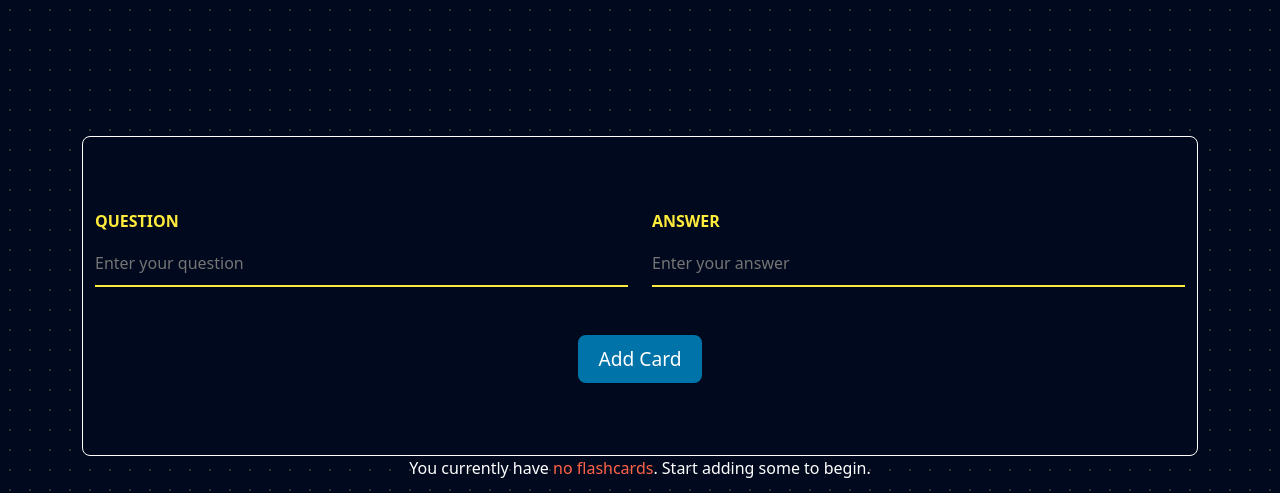
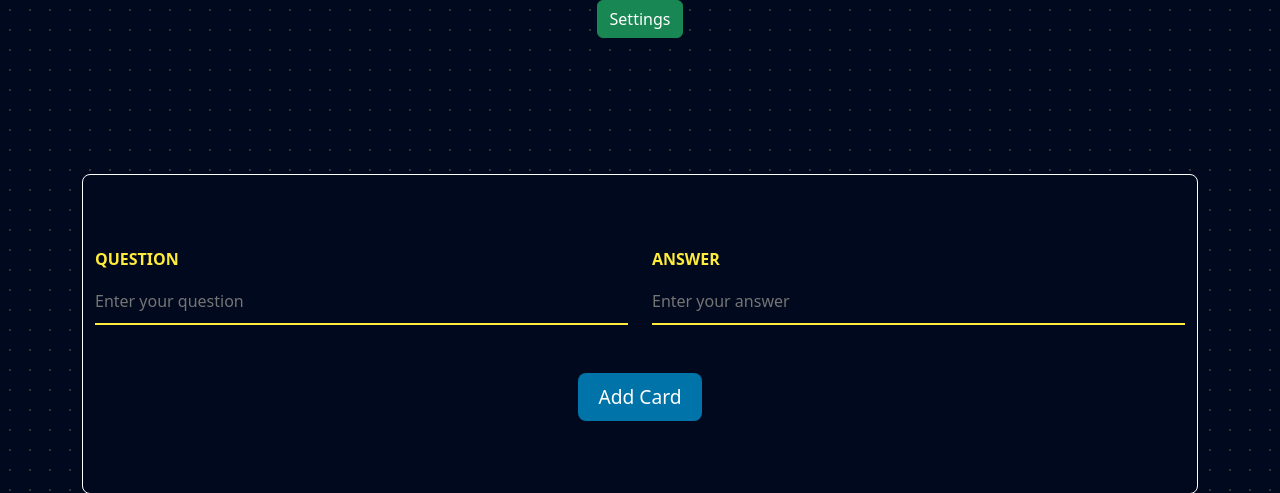
Before and after one commit to nberdi/Flashcard-App, a Flask app: template templates/flashcard_module.html in a window 1280 px wide. Shown: the top 493 px of the page. Run offline with Flask 3, Linux system fonts and the light colour scheme; the template is opened without the code that fills it, so the values that code supplies are empty.

Commit message:
added navbar

```diff
--- a/templates/flashcard_module.html
+++ b/templates/flashcard_module.html
@@ -7,6 +7,17 @@
 {% block body %}
 
     <div class="container">
+        <nav>
+            <div class="dropdown">
+                <button class="btn btn-success" data-bs-toggle="dropdown" aria-expanded="false">Settings</button>
+                <ul class="dropdown-menu">
+                    <li><a class="dropdown-item" href="/">Home Page</a></li>
+                    <li><a class="dropdown-item" href="/my_modules">My modules</a></li>
+                    <li><a class="dropdown-item" href="/create_module">Create a module</a></li>
+                </ul>
+            </div>
+        </nav>
+
         <h1 class="header">{{ module.name.replace("-", " ") }}</h1>
 
         <form action="/add_flashcards/{{ module.id }}" method="POST">
```
